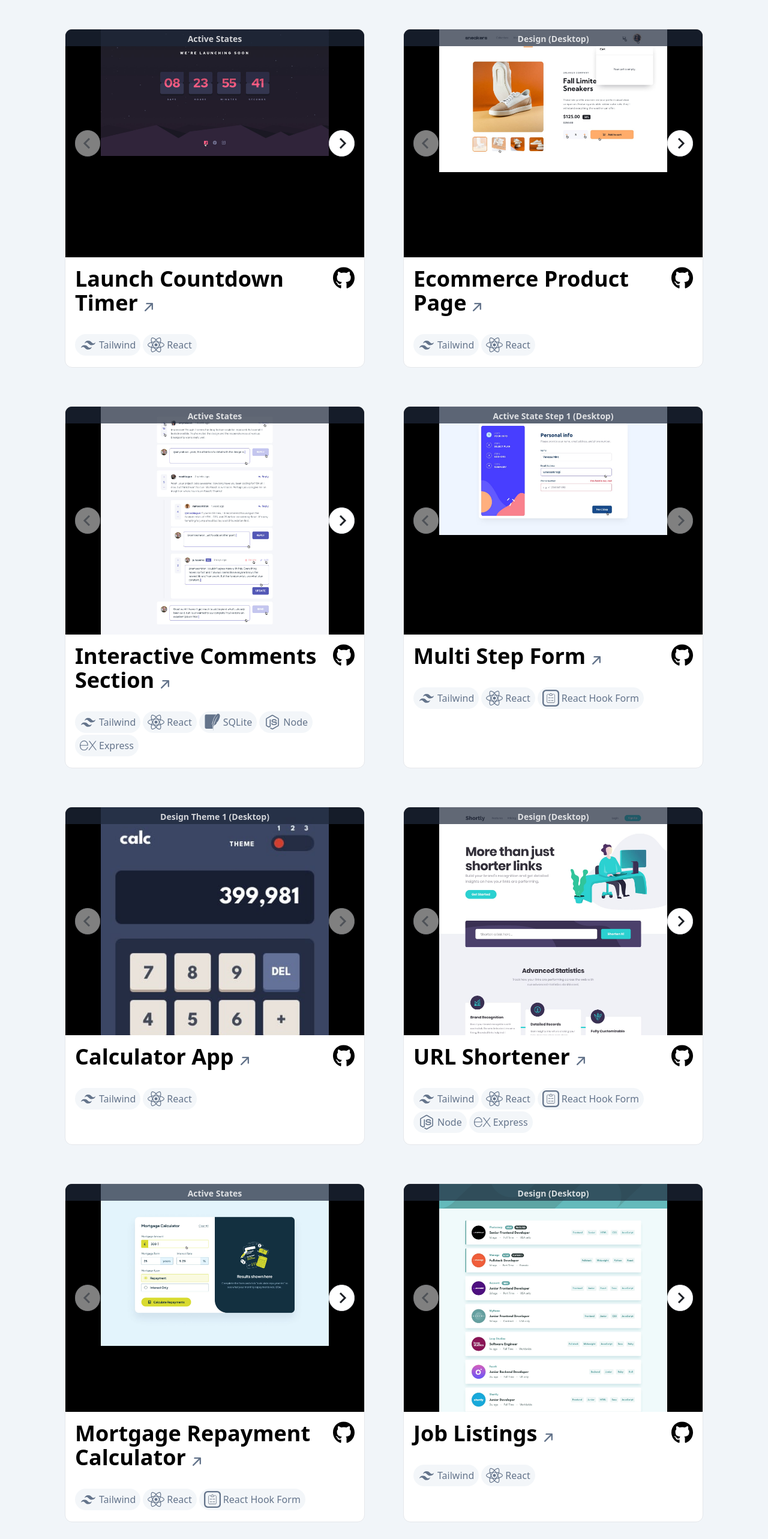
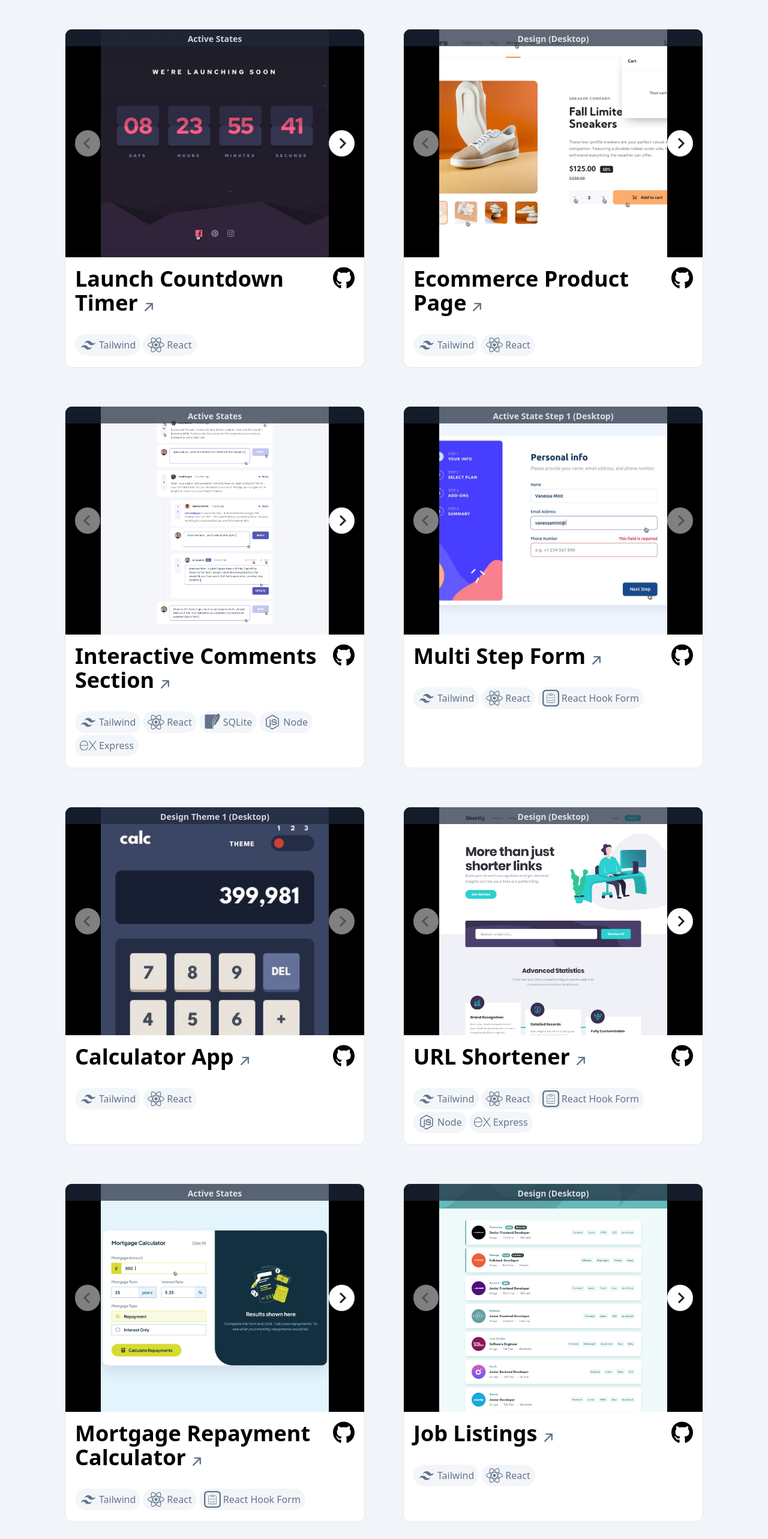
Before and after one commit to jialatteo/frontend-mentor-react-tailwind, a Next.js app: page / in a window 1280 px wide. Shown: the top 2566 px of the page at 60% size. Built offline with nearby package versions, Linux system fonts and the light colour scheme.

Commit message:
Handle portrait and landscape images

```diff
--- a/src/app/components/ImageCarousel.js
+++ b/src/app/components/ImageCarousel.js
@@ -1,4 +1,15 @@
 import { useState } from "react";
+
+const isPortrait = (image) => {
+  console.log(`run is portrait function for ${image.url} `);
+  const img = new Image();
+  img.src = image.url;
+  // console.log("source", img.src);
+  console.log("width", img.width);
+  console.log("height", img.height);
+  console.log("\n");
+  return img.width < img.height;
+};
 
 export default function ImageCarousel({ images }) {
   const [imageIndex, setImageIndex] = useState(0);
@@ -36,7 +47,9 @@ export default function ImageCarousel({ images }) {
         </div>
         <img
           src={images[imageIndex].url}
-          className="w-full"
+          className={
+            images[imageIndex].isPortrait ? "w-full" : "h-[380px] object-cover"
+          }
           alt="product-image"
         />
       </div>
--- a/src/app/page.js
+++ b/src/app/page.js
@@ -14,14 +14,17 @@ export default function Home() {
             {
               url: "launch-countdown-timer/active-states.jpg",
               label: "Active States",
+              isPortrait: false,
             },
             {
               url: "launch-countdown-timer/desktop-design.jpg",
               label: "Design (Desktop)",
+              isPortrait: false,
             },
             {
               url: "launch-countdown-timer/mobile-design.jpg",
               label: "Design (Mobile)",
+              isPortrait: true,
             },
           ]}
         />
@@ -34,34 +37,42 @@ export default function Home() {
             {
               url: "ecommerce-product-page/active-states-basket-empty.jpg",
               label: "Design (Desktop)",
+              isPortrait: false,
             },
             {
               url: "ecommerce-product-page/active-states-basket-filled.jpg",
               label: "Design (Desktop)",
+              isPortrait: false,
             },
             {
               url: "ecommerce-product-page/active-states-lightbox.jpg",
               label: "Design (Desktop)",
+              isPortrait: false,
             },
             {
               url: "ecommerce-product-page/desktop-design.jpg",
               label: "Design (Desktop)",
+              isPortrait: false,
             },
             {
               url: "ecommerce-product-page/desktop-design-lightbox.jpg",
               label: "Lightbox (Desktop)",
+              isPortrait: false,
             },
             {
               url: "ecommerce-product-page/mobile-design.jpg",
               label: "Design (Mobile)",
+              isPortrait: true,
             },
             {
               url: "ecommerce-product-page/mobile-design-basket-empty.jpg",
               label: "Design (Mobile)",
+              isPortrait: true,
             },
             {
               url: "ecommerce-product-page/mobile-design-basket-filled.jpg",
               label: "Design (Mobile)",
+              isPortrait: true,
             },
           ]}
         />
@@ -74,23 +85,27 @@ export default function Home() {
             {
               url: "interactive-comments-section/active-states.jpg",
               label: "Active States",
+              isPortrait: false,
             },
             {
               url: "interactive-comments-section/desktop-design.jpg",
               label: "Design (Desktop)",
+              isPortrait: false,
             },
             {
               url: "interactive-comments-section/mobile-design.jpg",
               label: "Design (Mobile)",
+              isPortrait: true,
+            },
+            {
+              url: "interactive-comments-section/desktop-modal.jpg",
+              label: "Modal (Desktop)",
+              isPortrait: false,
             },
             {
               url: "interactive-comments-section/mobile-modal.jpg",
               label: "Modal (Mobile)",
-            },
-
-            {
-              url: "interactive-comments-section/desktop-modal.jpg",
-              label: "Modal (Desktop)",
+              isPortrait: true,
             },
           ]}
         />
@@ -103,6 +118,7 @@ export default function Home() {
             {
               url: "multi-step-form/active-states-step-1.jpg",
               label: "Active State Step 1 (Desktop)",
+              isPortrait: false,
             },
           ]}
         />
@@ -115,6 +131,7 @@ export default function Home() {
             {
               url: "calculator-app/mobile-design-theme-1.jpg",
               label: "Design Theme 1 (Desktop)",
+              isPortrait: true,
             },
           ]}
         />
@@ -127,22 +144,27 @@ export default function Home() {
             {
               url: "url-shortener/desktop-design.jpg",
               label: "Design (Desktop)",
+              isPortrait: true,
             },
             {
               url: "url-shortener/mobile-design.jpg",
               label: "Design (Mobile)",
+              isPortrait: true,
             },
             {
               url: "url-shortener/desktop-active-states.jpg",
               label: "Active States (Desktop)",
+              isPortrait: true,
             },
             {
               url: "url-shortener/mobile-active-states.jpg",
               label: "Active States (Mobile)",
+              isPortrait: true,
             },
             {
               url: "url-shortener/mobile-navigation.jpg",
               label: "Navigation (Mobile)",
+              isPortrait: true,
             },
           ]}
         />
@@ -155,30 +177,37 @@ export default function Home() {
             {
               url: "mortgage-repayment-calculator/active-states.jpg",
               label: "Active States",
+              isPortrait: false,
             },
             {
               url: "mortgage-repayment-calculator/error-states.jpg",
               label: "Error States",
+              isPortrait: false,
             },
             {
               url: "mortgage-repayment-calculator/hover-states.jpg",
               label: "Hover States",
+              isPortrait: false,
             },
             {
               url: "mortgage-repayment-calculator/desktop-design-completed.jpg",
               label: "Empty Cart (Desktop)",
+              isPortrait: false,
             },
             {
               url: "mortgage-repayment-calculator/mobile-design-completed.jpg",
               label: "Empty Cart (Mobile)",
+              isPortrait: true,
             },
             {
               url: "mortgage-repayment-calculator/desktop-design-empty.jpg",
               label: "Confirmed Order (Desktop)",
+              isPortrait: false,
             },
             {
               url: "mortgage-repayment-calculator/mobile-design-empty.jpg",
               label: "Confirmed Order (Mobile)",
+              isPortrait: true,
             },
           ]}
         />
@@ -191,10 +220,12 @@ export default function Home() {
             {
               url: "job-listings/desktop-design.jpg",
               label: "Design (Desktop)",
+              isPortrait: true,
             },
             {
               url: "job-listings/mobile-design.jpg",
               label: "Design (Mobile)",
+              isPortrait: true,
             },
           ]}
         />
@@ -207,30 +238,37 @@ export default function Home() {
             {
               url: "product-list-with-cart/active-states.jpg",
               label: "Active States",
+              isPortrait: false,
             },
             {
               url: "product-list-with-cart/desktop-design-empty.jpg",
               label: "Empty Cart (Desktop)",
+              isPortrait: false,
             },
             {
               url: "product-list-with-cart/mobile-design-empty.jpg",
               label: "Empty Cart (Mobile)",
+              isPortrait: true,
             },
             {
               url: "product-list-with-cart/desktop-design-order-confirmation.jpg",
               label: "Confirmed Order (Desktop)",
+              isPortrait: false,
             },
             {
               url: "product-list-with-cart/mobile-design-order-confirmation.jpg",
               label: "Confirmed Order (Mobile)",
+              isPortrait: true,
             },
             {
               url: "product-list-with-cart/desktop-design-selected.jpg",
               label: "Selected (Desktop)",
+              isPortrait: false,
             },
             {
               url: "product-list-with-cart/mobile-design-selected.jpg",
               label: "Selected (Mobile)",
+              isPortrait: true,
             },
           ]}
         />
```
